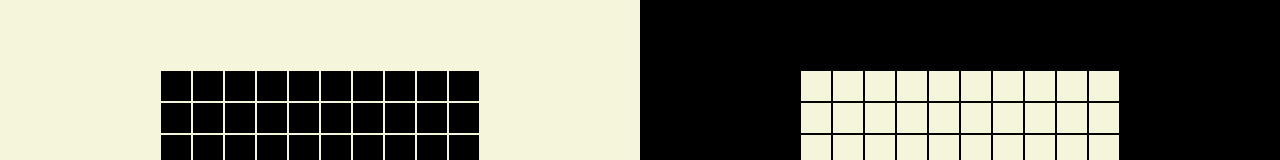
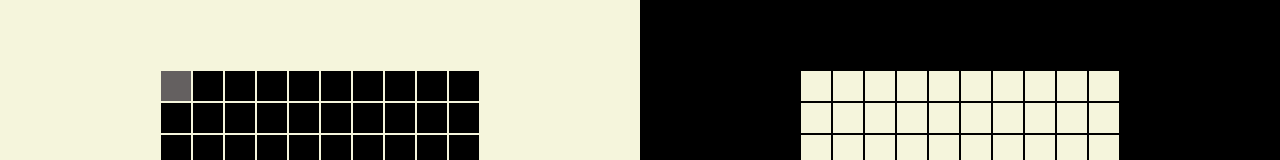
Before and after one commit to kimdogbe/battle_boats, a website: page src/index.html in a window 1280 px wide. In both pictures the pointer is over the element 176 px from the left and 286 px from the top of the page. Shown: the part 201-361 px from the top of the page. Drawn offline with Linux system fonts and the light colour scheme.

Commit message:
Add hover style over grids

```diff
--- a/src/style.css
+++ b/src/style.css
@@ -11,7 +11,6 @@
   grid-template-rows: 10% 1fr;
   height: 100vh;
   width: 100vw;
-  background-color: green;
 }
 
 #heading {
@@ -74,3 +73,8 @@
   flex-grow: 1;
   border: 1px solid black;
 }
+
+#bot-grid > div > div:hover,
+#player-grid > div > div:hover {
+  background-color: rgba(200, 192, 192, 0.5);
+}
```
